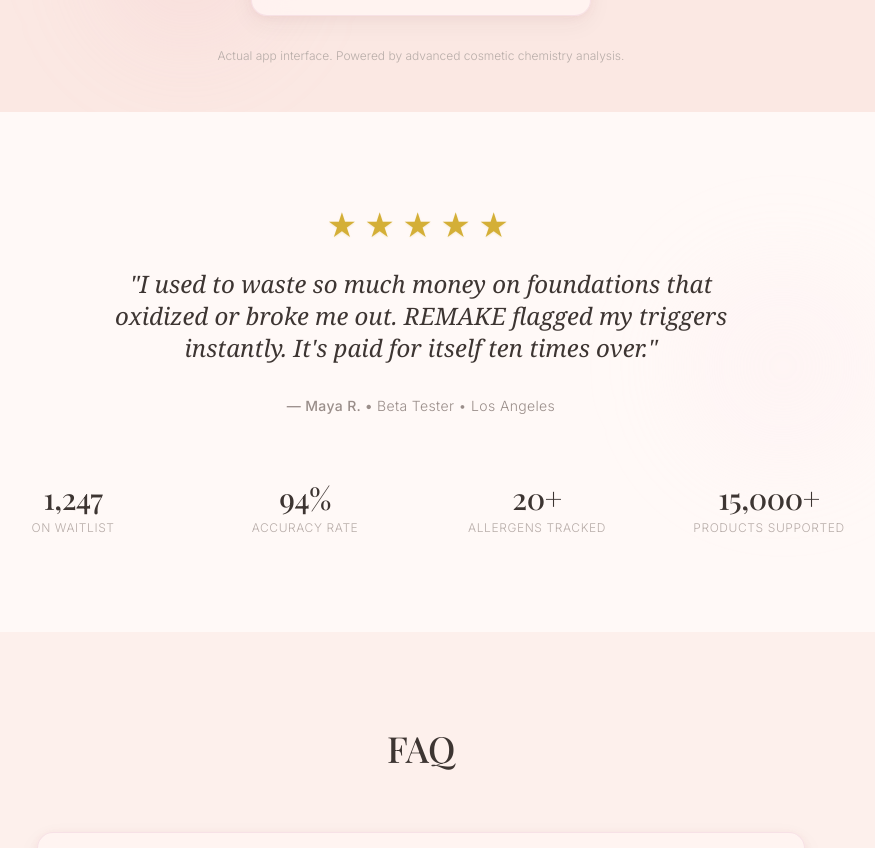
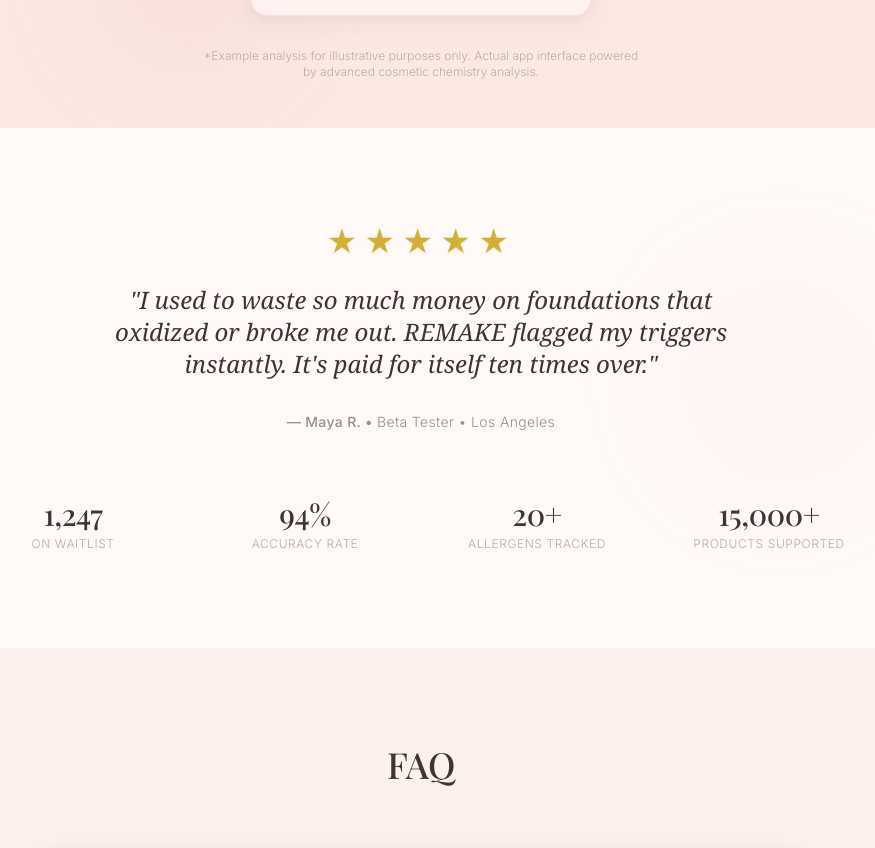
Before and after one commit to kyzltrade-cpu/remake-waitlist-app, a website: page index.html in a window 1280 px wide. Shown: the part 2336-3184 px from the top of the page, without its empty margins (219-1094 px from the left). Drawn offline with nearby package versions, Linux system fonts and the light colour scheme; a web font is replaced by a local one.

Commit message:
docs(website): clarify that the product scan analysis card is an example for illustrative purposes

```diff
--- a/index.html
+++ b/index.html
@@ -398,7 +398,7 @@
 
           <button id="viewFullScanBtn" class="btn-secondary w-full mt-8">View Full Report</button>
         </div>
-        <p class="text-xs text-[#B8ADA9] mt-8 font-light reveal">Actual app interface. Powered by advanced cosmetic chemistry analysis.</p>
+        <p class="text-xs text-[#B8ADA9] mt-8 font-light reveal">*Example analysis for illustrative purposes only. Actual app interface powered by advanced cosmetic chemistry analysis.</p>
       </div>
 
       <!-- iPhone Image Mockup Removed for Now
```
